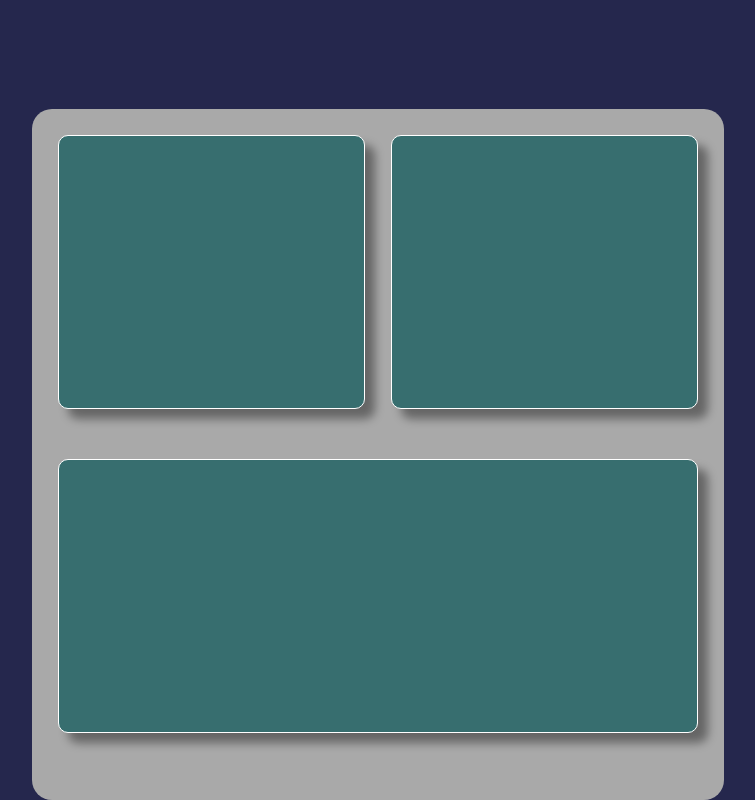
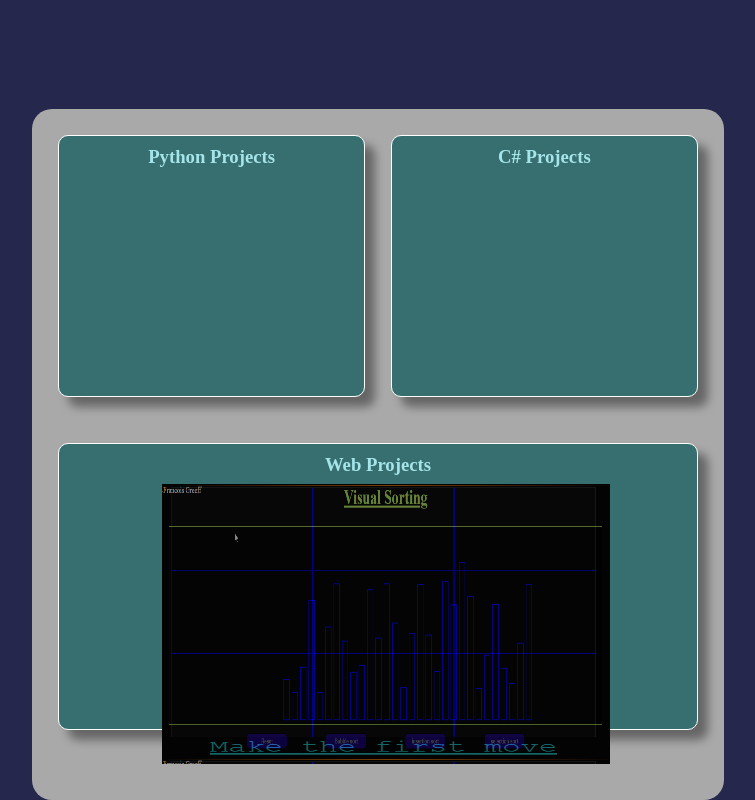
Before and after one commit to Francois-GR/Portfolio, a plain HTML site: page index.htm in a window 1280 px wide. Shown: the part 931-1731 px from the top of the page, without its empty margins (262-1017 px from the left). Drawn offline with Linux system fonts and the light colour scheme.

Commit message:
added web-project animation, still needs some work

```diff
--- a/CSS/index.css
+++ b/CSS/index.css
@@ -29,6 +29,7 @@ body{
     top: 15%;
     left: 23%;
     border-radius: 20px;
+
 }
 
 .f-container-content{
@@ -70,6 +71,9 @@ body{
     top: 130%;
     left: 23%;
     border-radius: 20px;
+
+
+
 }
 
 .s-container-content{
@@ -89,7 +93,7 @@ body{
   box-shadow: 0 3px 6px #0000004d;
   transition: box-shadow 0.3s ;
 
-  border: 2px solid lightgreen;
+  border: 2px solid #90ee90;
 
 
 }
@@ -114,7 +118,7 @@ body{
   animation-duration: 3s;
   animation-iteration-count: 1;
   animation-timing-function: ease-in;
-  border-bottom: 3px solid black;
+  border-bottom: 3px solid #000000;
   color: #AAABB8  ;
   transition-property: all;
   transition-duration: 2s;
@@ -294,6 +298,27 @@ span{
 
 }
 
+@keyframes SlideShow {
+    0%{
+        background-image: url('../pictures/webpics/Visual\ Sorting.png');
+    }
+    20%{
+       background-image: url('../pictures/webpics/Tic\ Tac\ Toe.png');
+    }
+    40%{
+     background-image: url('../pictures/webpics/Dancing\ lights.png');
+
+    }
+    80%{
+        background-image: url('../pictures/webpics/Convertio.png');
+    }
+    100%{
+        background-image: url('../pictures/webpics/Visual\ Sorting.png');
+    }
+
+
+}
+
 img{
     width: 50%;
     height: 60%;
@@ -302,3 +327,22 @@ img{
 h3{
     margin: 0;
 }
+
+
+
+
+#webSlide{
+
+    margin-left: 15%;
+    margin-top: 1%;
+    height: 35vh;
+    width: 35vw;
+    animation-name: SlideShow;
+    animation-duration: 50s;
+    animation-timing-function: ease-in-out;
+    animation-iteration-count: infinite;
+    background-size: contain;
+
+
+
+}
--- a/JS/main.js
+++ b/JS/main.js
@@ -9,9 +9,9 @@ if(clickable){
        document.body.appendChild(tempElement);
        tempElement.click();
        document.body.removeChild(tempElement);
-
     })
 }
 else{
-    console.log('null');
+    alert('error');
+    location.reload()
 }
--- a/index.htm
+++ b/index.htm
@@ -54,9 +54,16 @@
         </div>
     </section>
     <section id="second-container" class="fade-in s-container">
-        <div id="py-projects" class="fade-in s-container-content"></div>
-        <div id="cs-projects" class="fade-in s-container-content"></div>
-        <div id="web-projects" class="fade-in s-container-content"></div>
+        <div id="py-projects" class="fade-in s-container-content">
+            <h3 class="title">Python Projects</h3>
+        </div>
+        <div id="cs-projects" class="fade-in s-container-content">
+            <h3 class="title">C# Projects</h3>
+        </div>
+        <div id="web-projects" class="fade-in s-container-content">
+            <h3 class="title">Web Projects</h3>
+            <section id="webSlide"></section>
+        </div>
     </section>
 
 </body>
```
Also changed, not shown: pictures/webpics/Convertio.png (added), pictures/webpics/Dancing lights.png (added), pictures/webpics/Tic Tac Toe.png (added), pictures/webpics/Visual Sorting.png (added).
